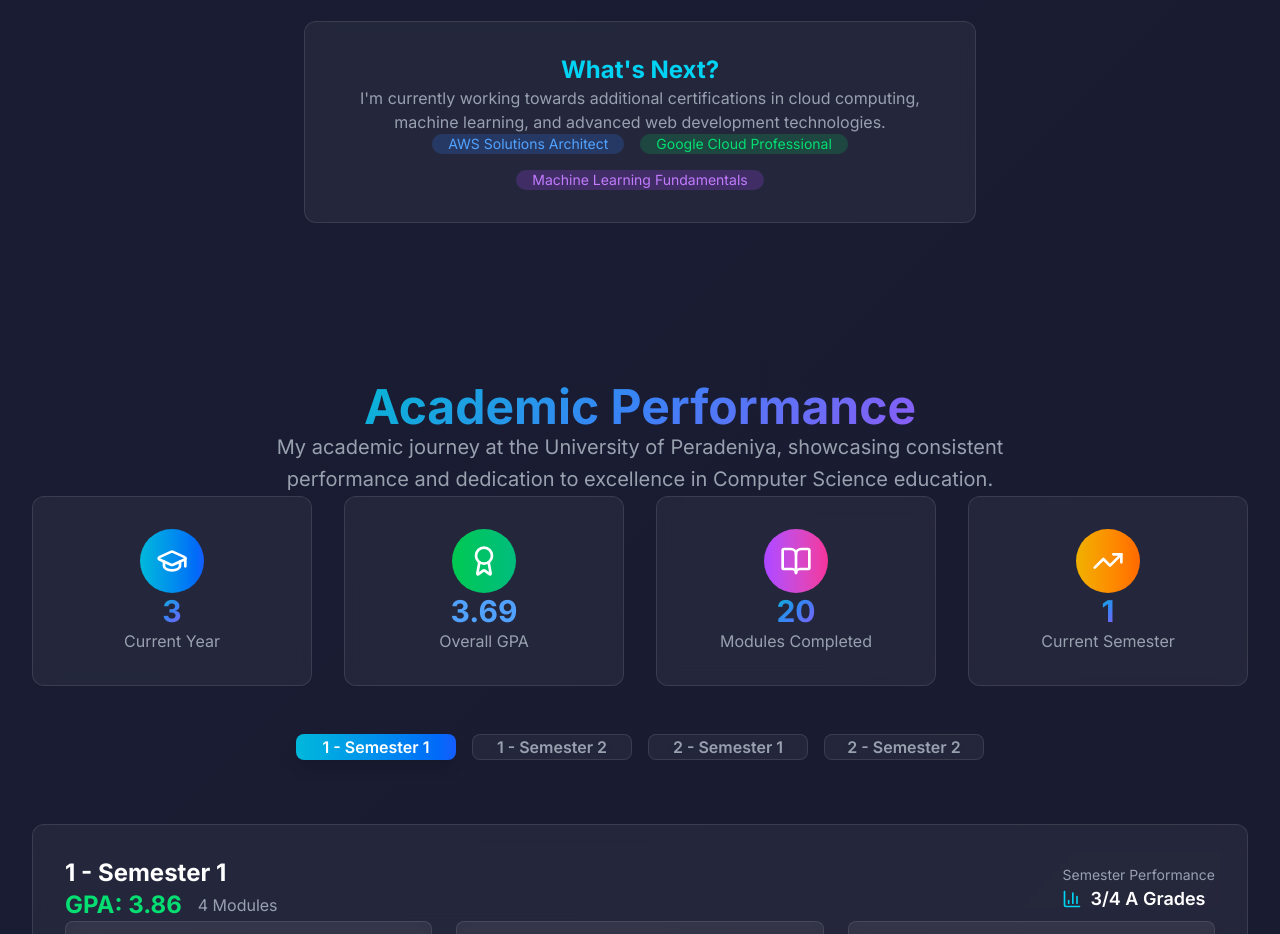
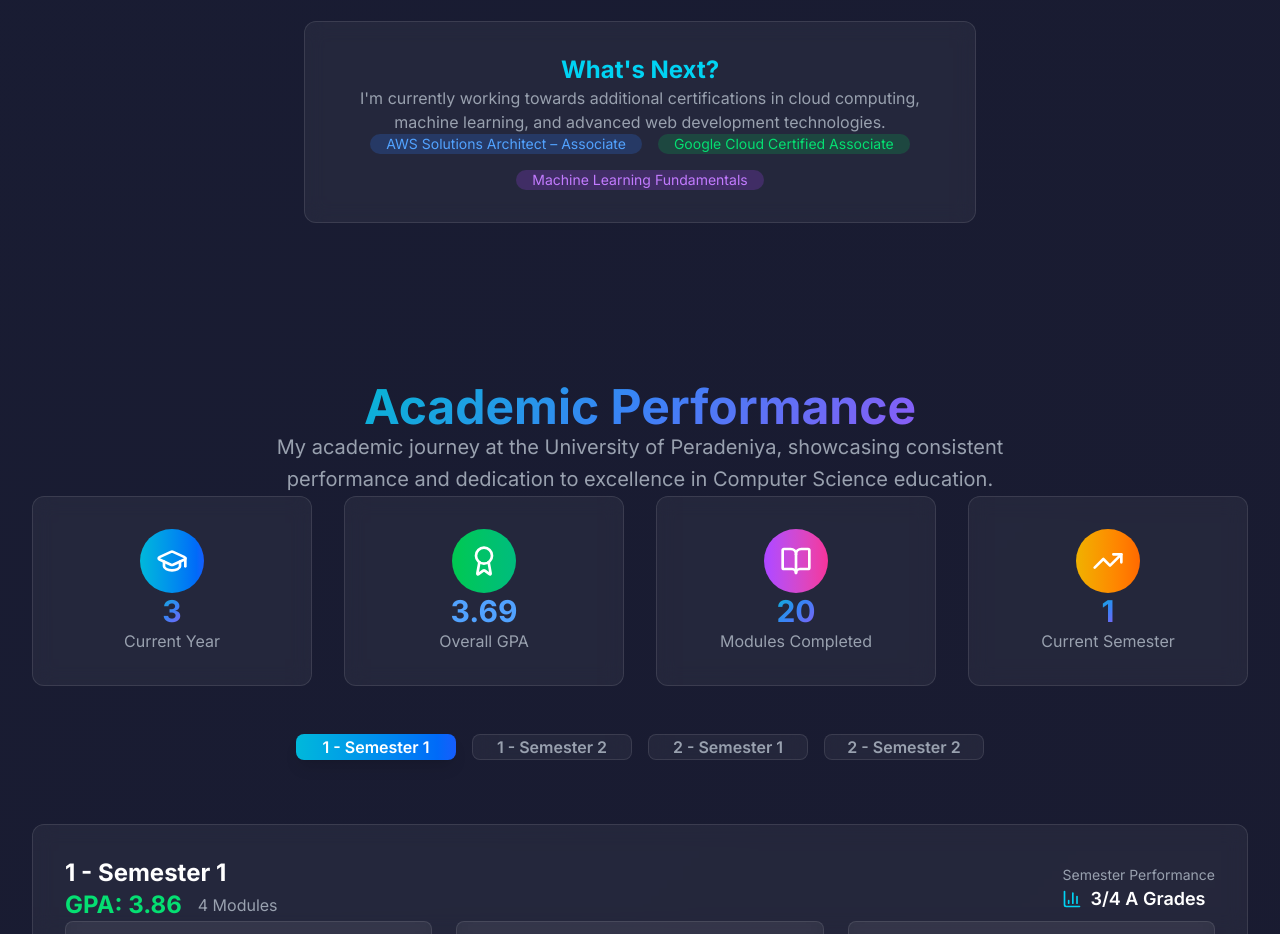
Before and after one commit to Kaleshi26/portfolio, a Next.js app: page / in a window 1280 px wide. Shown: the part 11040-11974 px from the top of the page. Built offline with nearby package versions, Linux system fonts and the light colour scheme.

Commit message:
Update certification titles for AWS and Google Cloud
Renamed 'AWS Solutions Architect' to 'AWS Solutions Architect – Associate' and 'Google Cloud Professional' to 'Google Cloud Certified Associate' for accuracy in the Certifications component.

```diff
--- a/components/Certifications.tsx
+++ b/components/Certifications.tsx
@@ -259,10 +259,10 @@ export default function Certifications() {
             </p>
             <div className="flex flex-wrap justify-center gap-4">
               <span className="px-4 py-2 bg-blue-500/20 text-blue-400 rounded-full text-sm">
-                AWS Solutions Architect
+                AWS Solutions Architect – Associate
               </span>
               <span className="px-4 py-2 bg-green-500/20 text-green-400 rounded-full text-sm">
-                Google Cloud Professional
+                Google Cloud Certified Associate
               </span>
               <span className="px-4 py-2 bg-purple-500/20 text-purple-400 rounded-full text-sm">
                 Machine Learning Fundamentals
```
